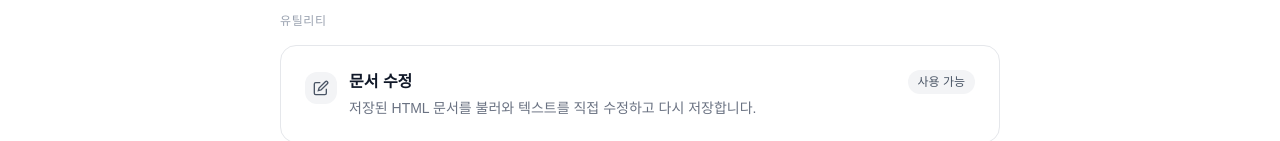
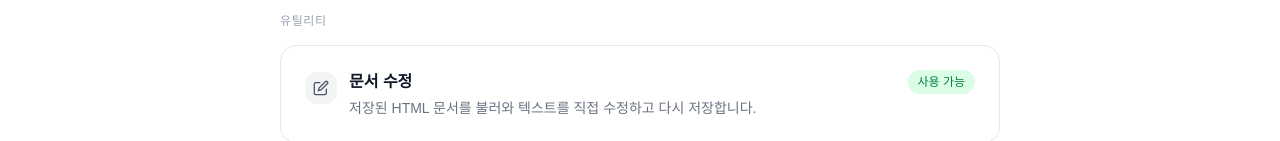
Before and after one commit to dhyoonn/2359product, a Next.js app in the folder web/: page / in a window 1280 px wide. Shown: the part 811-952 px from the top of the page. Built offline with nearby package versions, Linux system fonts and the light colour scheme.

Commit message:
fix: 문서 수정 뱃지 색상 회색 → 초록색으로 변경

```diff
--- a/web/app/page.tsx
+++ b/web/app/page.tsx
@@ -105,7 +105,7 @@ export default function HomePage() {
                   <p className="text-sm text-gray-500">저장된 HTML 문서를 불러와 텍스트를 직접 수정하고 다시 저장합니다.</p>
                 </div>
               </div>
-              <span className="text-xs font-medium px-2.5 py-1 rounded-full bg-gray-100 text-gray-600 shrink-0">
+              <span className="text-xs font-medium px-2.5 py-1 rounded-full bg-green-100 text-green-700 shrink-0">
                 사용 가능
               </span>
             </div>
```
